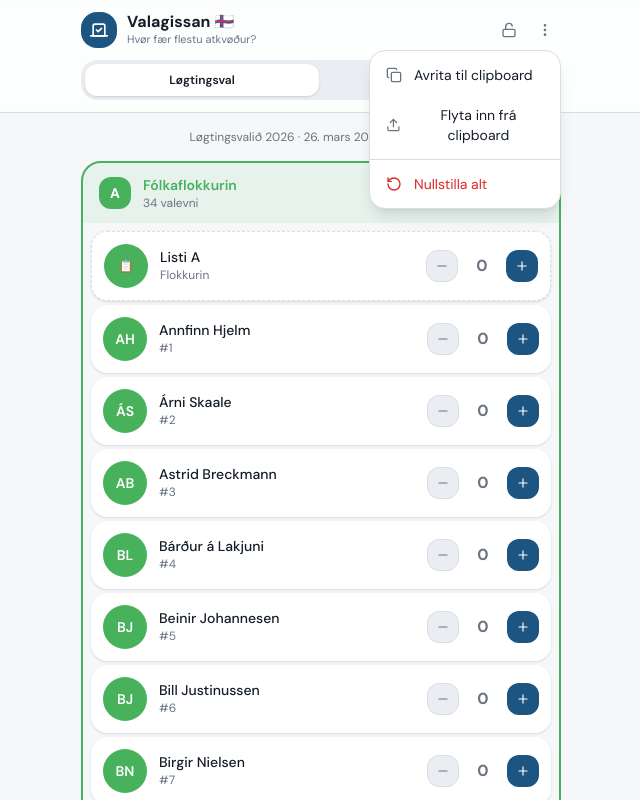
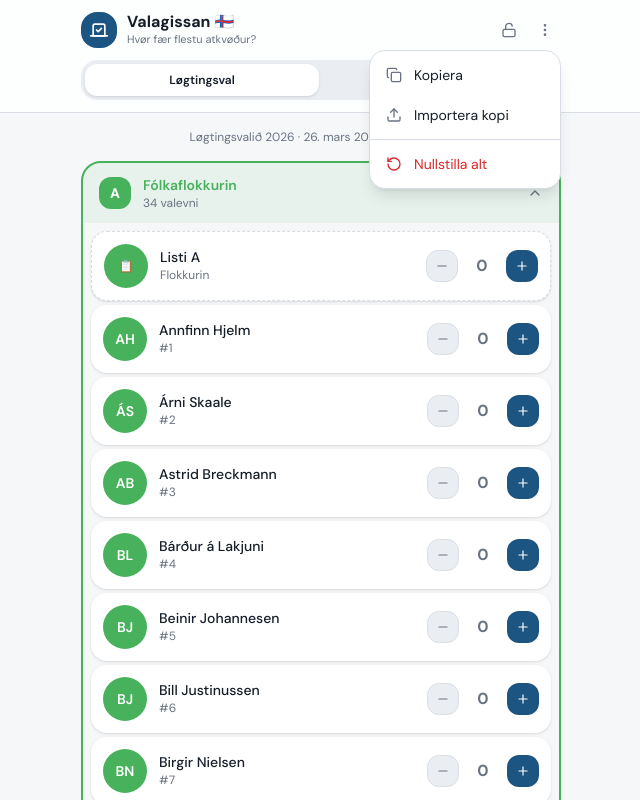
Before and after one commit to suuunly/valgit, a React (Vite) app: page / in a window 1280 px wide. Both pictures are taken after a click on the button 864 px from the left and 30 px from the top of the page. Shown: the top 800 px of the page, without its empty margins (319-959 px from the left). Built offline with nearby package versions, Linux system fonts and the light colour scheme.

Commit message:
chore: rename dropdown labels to Kopiera and Importera kopi
https://claude.ai/code/session_017twK5fLJeo3JL8tyAnkkys

```diff
--- a/src/pages/Index.tsx
+++ b/src/pages/Index.tsx
@@ -157,7 +157,7 @@ const Index = () => {
                       className="flex w-full items-center gap-3 px-4 py-2.5 text-sm text-foreground hover:bg-secondary transition-colors"
                     >
                       <Copy className="h-4 w-4 text-muted-foreground" />
-                      Avrita til clipboard
+                      Kopiera
                     </button>
                     <button
                       onClick={() => { handleImport(); setMenuOpen(false); }}
@@ -165,7 +165,7 @@ const Index = () => {
                       className="flex w-full items-center gap-3 px-4 py-2.5 text-sm text-foreground hover:bg-secondary transition-colors disabled:opacity-40"
                     >
                       <Upload className="h-4 w-4 text-muted-foreground" />
-                      Flyta inn frá clipboard
+                      Importera kopi
                     </button>
                     <div className="my-1 border-t border-border" />
                     <button
```
